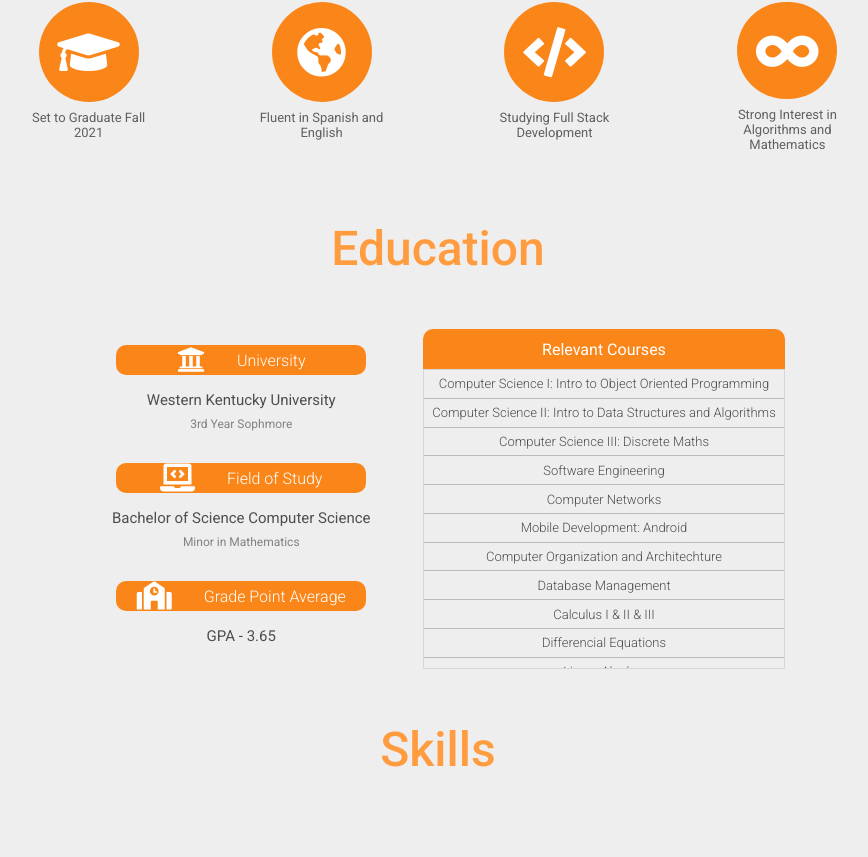
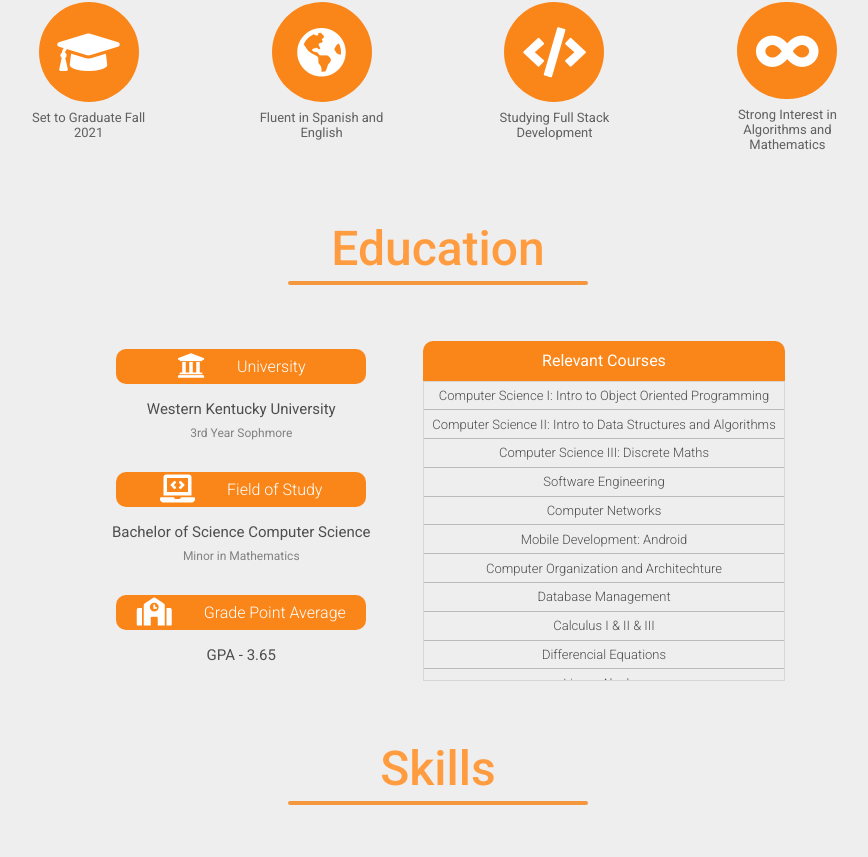
Before and after one commit to EdgarCodes/PersonalWebsite, a React (Create React App) app: page / in a window 1280 px wide. Shown: the part 1261-2118 px from the top of the page, without its empty margins (202-1070 px from the left). Built offline with nearby package versions, Linux system fonts and the light colour scheme; a web font is replaced by a local one.

Commit message:
bug fixes

```diff
--- a/src/Components/Pages/Homepage.js
+++ b/src/Components/Pages/Homepage.js
@@ -105,7 +105,7 @@ export default function Homepage() {
                 </div>
             </div>
 
-            <div className = "Homepage-info-education">
+            <div className = "Homepage-info-1">
                 <div className = "info-1-title info-center">
                     <h1>Skills</h1>
                     <div className = "divider"/>
--- a/src/Components/css/styles.css
+++ b/src/Components/css/styles.css
@@ -8,6 +8,20 @@
   padding: 0;
   box-sizing: border-box;
   font-family: 'Roboto', sans-serif;
+}
+
+::-webkit-scrollbar {
+  width: 10px;
+}
+
+::-webkit-scrollbar-track {
+  box-shadow: inset 0 0 2px grey;
+  border-radius: 3px;
+}
+
+::-webkit-scrollbar-thumb {
+  background: #b4b4b4;
+  border-radius: 5px;
 }
 
 .Homepage-landing {
@@ -108,7 +122,7 @@
 }
 
 .info-1-title .divider {
-  max-width: 300px;
+  width: 300px;
   height: 4px;
   border-radius: 10px;
   background-color: #f5973e;
@@ -128,6 +142,7 @@
 
 .info-center {
   display: flex;
+  flex-direction: column;
   justify-content: center;
   align-items: center;
 }
@@ -168,15 +183,6 @@
     justify-content: center;
     align-items: center;
   }
-  .Homepage-info-education {
-    flex-direction: column;
-  }
-  .Homepage-education-right {
-    padding-left: 0;
-  }
-  .Homepage-education-left {
-    margin-right: 0;
-  }
 }
 
 @media (max-width: 900px) {
@@ -201,6 +207,15 @@
   .Homepage-info-containers {
     width: 100%;
     justify-content: center;
+  }
+  .Homepage-info-education {
+    flex-direction: column;
+  }
+  .Homepage-education-right {
+    padding-left: 0;
+  }
+  .Homepage-education-left {
+    margin-right: 0;
   }
 }
 
@@ -622,7 +637,7 @@
 
 .FlatIcon-Background {
   width: 250px;
-  height: 30px;
+  height: 35px;
   background-color: #fa861a;
   color: white;
   display: flex;
@@ -753,7 +768,7 @@
 
 .CourseList-List {
   height: 300px;
-  overflow: scroll;
+  overflow-y: scroll;
   display: flex;
   flex-direction: column;
   align-items: center;
@@ -769,4 +784,18 @@
   padding: .4rem .5rem;
   border-bottom: 1px rgba(167, 167, 167, 0.719) solid;
 }
+
+.CourseList ::-webkit-scrollbar {
+  width: 5px;
+}
+
+.CourseList ::-webkit-scrollbar-track {
+  box-shadow: inset 0 0 2px grey;
+  border-radius: 3px;
+}
+
+.CourseList ::-webkit-scrollbar-thumb {
+  background: #b4b4b4;
+  border-radius: 5px;
+}
 /*# sourceMappingURL=styles.css.map */
--- a/src/SCSS/_courses.scss
+++ b/src/SCSS/_courses.scss
@@ -14,7 +14,7 @@
 .CourseList-List
 {
     height: 300px;
-    overflow: scroll;
+    overflow-y: scroll;
     display: flex;
     flex-direction: column;
     align-items: center;
@@ -33,3 +33,18 @@
 
     border-bottom: 1px rgba(167, 167, 167, 0.719) solid;
 }
+
+
+.CourseList ::-webkit-scrollbar {
+    width: 5px;
+}
+
+.CourseList ::-webkit-scrollbar-track {
+    box-shadow: inset 0 0 2px grey;
+    border-radius: 3px;
+}
+
+.CourseList ::-webkit-scrollbar-thumb {
+    background: rgb(180, 180, 180);
+    border-radius: 5px;
+}
--- a/src/SCSS/_homepage.scss
+++ b/src/SCSS/_homepage.scss
@@ -113,7 +113,7 @@
 
     .divider
     {
-        max-width: 300px;
+        width: 300px;
         height: 4px;
         border-radius: 10px;
         background-color:#f5973e;
@@ -138,6 +138,7 @@
 .info-center
 {
     display: flex;
+    flex-direction: column;
     justify-content: center;
     align-items: center;
 }
@@ -182,20 +183,6 @@
         justify-content: center;
         align-items: center;
     }
-    .Homepage-info-education
-    {
-        flex-direction: column;
-    }
-
-    .Homepage-education-right
-    {
-        padding-left: 0;
-    }
-    .Homepage-education-left
-    {
-        margin-right: 0;
-    }
-
 }
 
 @media(max-width: 900px) {
@@ -228,4 +215,19 @@
         width: 100%;
         justify-content: center;
     }
+
+    .Homepage-info-education
+    {
+        flex-direction: column;
+    }
+
+    .Homepage-education-right
+    {
+        padding-left: 0;
+    }
+    .Homepage-education-left
+    {
+        margin-right: 0;
+    }
+
 }
--- a/src/SCSS/_icon.scss
+++ b/src/SCSS/_icon.scss
@@ -64,7 +64,7 @@
 .FlatIcon-Background
 {
     width: 250px;
-    height: 30px;
+    height: 35px;
     background-color: #fa861a;
     color: white;
 
--- a/src/SCSS/styles.scss
+++ b/src/SCSS/styles.scss
@@ -9,6 +9,20 @@
     font-family: 'Roboto', sans-serif;
 }
 
+::-webkit-scrollbar {
+    width: 10px;
+}
+
+::-webkit-scrollbar-track {
+    box-shadow: inset 0 0 2px grey;
+    border-radius: 3px;
+}
+
+::-webkit-scrollbar-thumb {
+    background: rgb(180, 180, 180);
+    border-radius: 5px;
+}
+
 @import "homepage";
 @import "TextTyping";
 @import "navbar";
```
Also changed, not shown: 1 other file (tests, documents, lock files or other folders).
